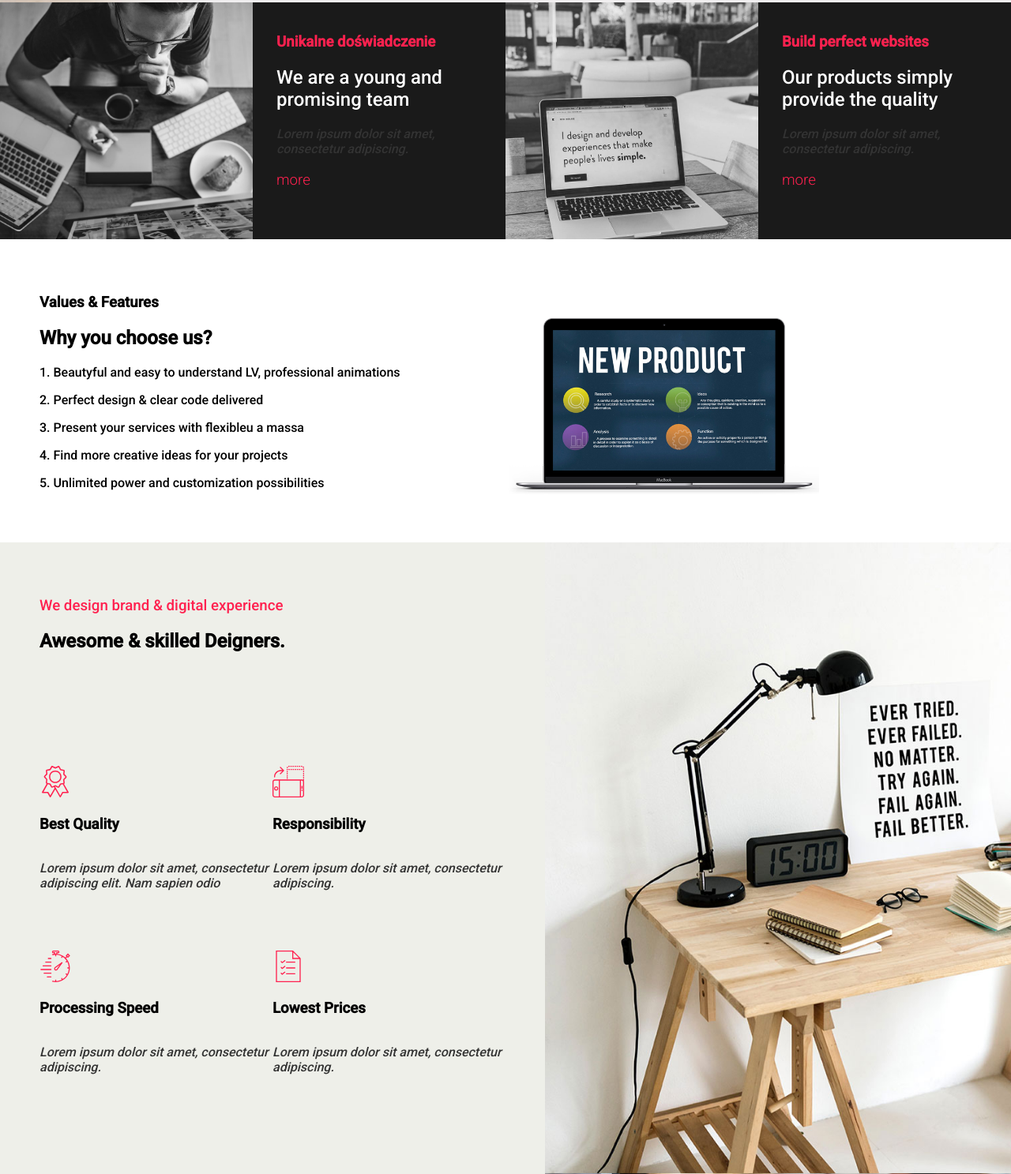
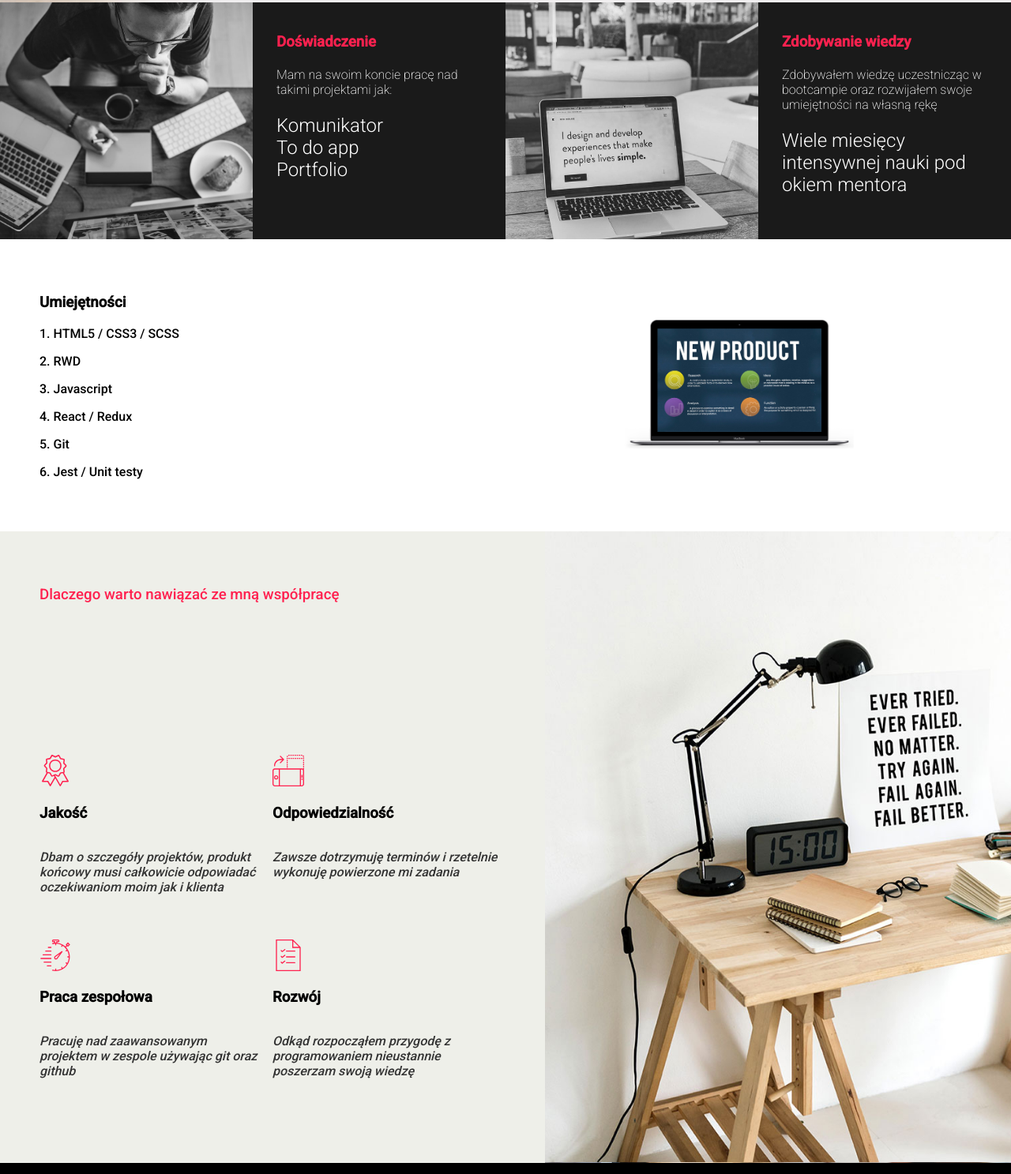
Before and after one commit to Przemall/home-page, a website: page index.html in a window 1280 px wide. Shown: the part 1973-3460 px from the top of the page at 79% size. Drawn offline with Linux system fonts and the light colour scheme.

Commit message:
some fixes

```diff
--- a/index.html
+++ b/index.html
@@ -81,10 +81,8 @@
                         <p>
                             Jestem juniorem w branży. Obrałem niekonwencjonalną
                             drogę rozwoju, postawiłem na naukę dostosowaną do
-                            moich indywidualnych potrzeb oraz jestem nastawiony
-                            na ciągłe poszerzanie swoich kompetencji. Wszystko
-                            co osiągnąłem, zawdzięczam cięzkiej pracy i
-                            determinacji. Cechuje mnie rzetelne podejście do
+                            moich indywidualnych potrzeb i jestem nastawiony
+                            na ciągłe poszerzanie swoich kompetencji. Cechuje mnie rzetelne podejście do
                             powierzonych mi zadań i nastwienie zakładające brak
                             rzeczy niemożliwych.
                         </p>
@@ -132,14 +130,15 @@
             </div>
             <div class="box">
                 <div class="content">
-                    <div><h3>Unikalne doświadczenie</h3></div>
-                    <div><h2>We are a young and promising team</h2></div>
+                    <div><h3>Doświadczenie</h3></div>
                     <div>
-                        <p>
-                            Lorem ipsum dolor sit amet, consectetur adipiscing.
-                        </p>
+                        <h4>
+                            Mam na swoim koncie pracę nad takimi projektami jak:
+                        </h4>
                     </div>
-                    <div class="more"><h3>more</h3></div>
+                    <div>
+                        <h2>Komunikator</br>To do app</br>Portfolio</h4>
+                    </div>
                 </div>
             </div>
             <div class="box">
@@ -147,52 +146,44 @@
             </div>
             <div class="box">
                 <div class="content">
-                    <div><h3>Build perfect websites</h3></div>
-                    <div><h2>Our products simply provide the quality</h2></div>
+                    <div><h3>Zdobywanie wiedzy</h3></div>
+                    <div><h4>Zdobywałem wiedzę uczestnicząc w bootcampie oraz rozwijałem swoje umiejętności na własną rękę</h4></div>
                     <div>
-                        <p>
-                            Lorem ipsum dolor sit amet, consectetur adipiscing.
-                        </p>
+                        <h2>
+                            Wiele miesięcy intensywnej nauki pod okiem mentora
+                        </h2>
                     </div>
-                    <div class="more"><h3>more</h3></div>
                 </div>
             </div>
         </div>
         <div class="container6">
             <div class="left-content">
-                <h3>Values & Features</h3>
-                <h2>Why you choose us?</h2>
-                <p>
-                    1. Beautyful and easy to understand LV, professional
-                    animations
-                </p>
-                <p>2. Perfect design & clear code delivered</p>
-                <p>3. Present your services with flexibleu a massa</p>
-                <p>4. Find more creative ideas for your projects</p>
-                <p>5. Unlimited power and customization possibilities</p>
+                <h3>Umiejętności</h3>
+                <p>1. HTML5 / CSS3 / SCSS</p>
+                <p>2. RWD</p>
+                <p>3. Javascript</p>
+                <p>4. React / Redux</p>
+                <p>5. Git</p>
+                <p>6. Jest / Unit testy</p>
             </div>
-            <div class="right-photo">
-                <img src="./portfolio/new-product.png" alt="" />
-            </div>
+            <div class="right-photo"></div>
         </div>
         <div class="container7">
             <div class="left-content">
                 <div class="top-content">
                     <div class="header">
-                        <h3>We design brand & digital experience</h3>
+                        <h3>Dlaczego warto nawiązać ze mną współpracę</h3>
                     </div>
-                    <div><h2>Awesome & skilled Deigners.</h2></div>
                 </div>
                 <div class="bot-content">
                     <div class="box">
                         <div class="icon">
                             <img src="./icons/medal.svg" alt="" />
                         </div>
-                        <div><h3>Best Quality</h3></div>
+                        <div><h3>Jakość</h3></div>
                         <div class="content">
                             <p>
-                                Lorem ipsum dolor sit amet, consectetur
-                                adipiscing elit. Nam sapien odio
+                                Dbam o szczegóły projektów, produkt końcowy musi całkowicie odpowiadać oczekiwaniom moim jak i klienta
                             </p>
                         </div>
                     </div>
@@ -200,11 +191,10 @@
                         <div class="icon">
                             <img src="./icons/responsive.svg" alt="" />
                         </div>
-                        <div><h3>Responsibility</h3></div>
+                        <div><h3>Odpowiedzialność</h3></div>
                         <div class="content">
                             <p>
-                                Lorem ipsum dolor sit amet, consectetur
-                                adipiscing.
+                                Zawsze dotrzymuję terminów i rzetelnie wykonuję powierzone mi zadania
                             </p>
                         </div>
                     </div>
@@ -214,11 +204,10 @@
                         <div class="icon">
                             <img src="./icons/clock.svg" alt="" />
                         </div>
-                        <div><h3>Processing Speed</h3></div>
+                        <div><h3>Praca zespołowa</h3></div>
                         <div class="content">
                             <p>
-                                Lorem ipsum dolor sit amet, consectetur
-                                adipiscing.
+                                Pracuję nad zaawansowanym projektem w zespole używając git oraz github
                             </p>
                         </div>
                     </div>
@@ -226,11 +215,10 @@
                         <div class="icon">
                             <img src="./icons/note.svg" alt="" />
                         </div>
-                        <div><h3>Lowest Prices</h3></div>
+                        <div><h3>Rozwój</h3></div>
                         <div class="content">
                             <p>
-                                Lorem ipsum dolor sit amet, consectetur
-                                adipiscing.
+                                Odkąd rozpocząłem przygodę z programowaniem nieustannie poszerzam swoją wiedzę
                             </p>
                         </div>
                     </div>
--- a/portfolio.scss
+++ b/portfolio.scss
@@ -234,46 +234,38 @@ body {
         .content {
             padding: 20px 30px;
 
+            h4 {
+                color: white;
+                font-weight: 200;
+            }
             h3 {
                 color: var(--pink-color);
             }
             h2 {
                 color: white;
-                font-weight: 400;
+                font-weight: 300;
             }
             p {
                 font-style: italic;
                 color: var(--gray-color);
-            }
-            .more {
-                h3 {
-                    font-weight: 300;
-                }
-                h3:hover {
-                    cursor: pointer;
-                    font-weight: 400;
-                }
-                h3:visited {
-                    color: green;
-                }
             }
         }
     }
 }
 .container6 {
     display: flex;
+    padding: 50px;
     flex-wrap: wrap;
-    padding: 50px;
+    flex-direction: row;
     .left-content {
         flex: 1;
     }
     .right-photo {
         flex: 1;
-        padding-top: 50px;
-        img {
-            width: 400px;
-            height: auto;
-        }
+        background-image: url('./portfolio/new-product.png');
+        background-position: 50% 50%;
+        background-repeat: no-repeat;
+        background-size: 50%;
     }
 }
 .container7 {
@@ -312,6 +304,9 @@ body {
                     height: 40px;
                 }
 
+                .content {
+                    padding-right: 10px;
+                }
                 .content p {
                     font-style: italic;
                     color: var(--gray-color);
@@ -413,11 +408,7 @@ body {
             flex: 1 100%;
         }
         .right-photo {
-            flex: 1 100%;
-
-            img {
-                width: 300px;
-            }
+            display: none;
         }
     }
     .container7 {
```
Also changed, not shown: portfolio.css, 1 other file.
